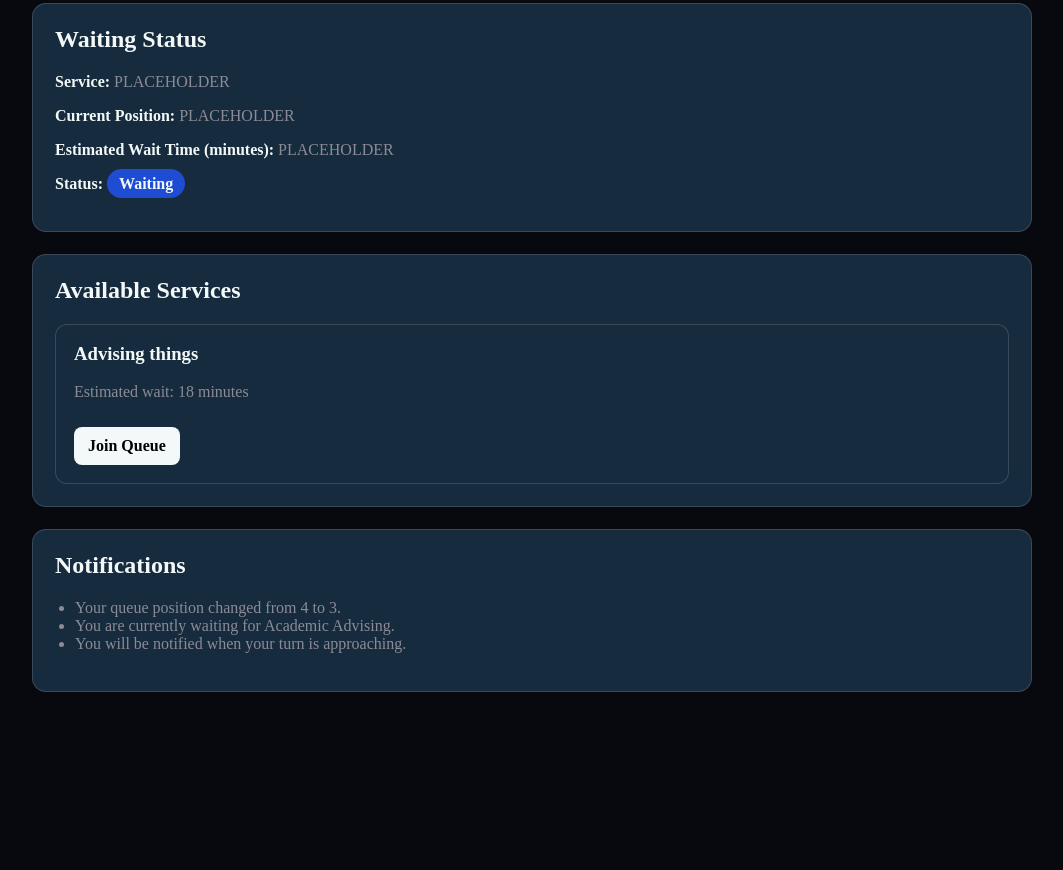
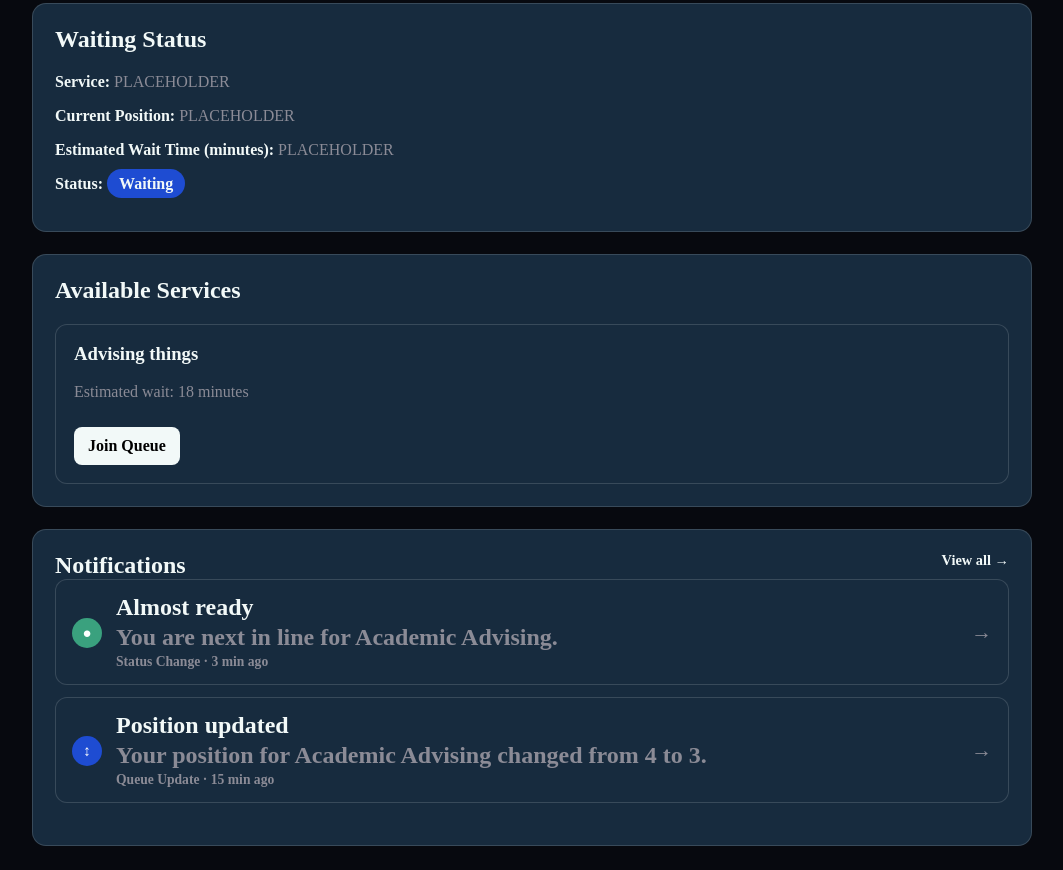
Before and after one commit to Antiquely3031/COSC4353_SoftwareDesignGroup1_Summer2026, a plain HTML site: page QS-UserDashboard.html in a window 1280 px wide. Shown: the part 328-1198 px from the top of the page, without its empty margins (108-1171 px from the left). Before the commit the page ends 1044 px from the top, so only its background shows below. Drawn offline with Linux system fonts and the light colour scheme.

Commit message:
Update QS-UserDashboard.html
Updated the notification card to reflects the notifications in sync with toasts and the notification page

```diff
--- a/QS-UserDashboard.html
+++ b/QS-UserDashboard.html
@@ -202,12 +202,10 @@
         </section>
         <!-- History/Notifications-->
         <section class="card">
-            <h2>Notifications</h2>
-            <ul class="notification-list">
-                <li>Your queue position changed from 4 to 3.</li>
-                <li>You are currently waiting for Academic Advising.</li>
-                <li>You will be notified when your turn is approaching.</li>
-            </ul>
+            <h2>Notifications
+                <a class="qs-viewall" href="NotificationsUI/HTML/notifications.html">View all &rarr;</a>
+                <ul id="qs-notify-dashboard" class="qs-list"></ul>
+            </h2>
         </section>
 
     </main>
```
